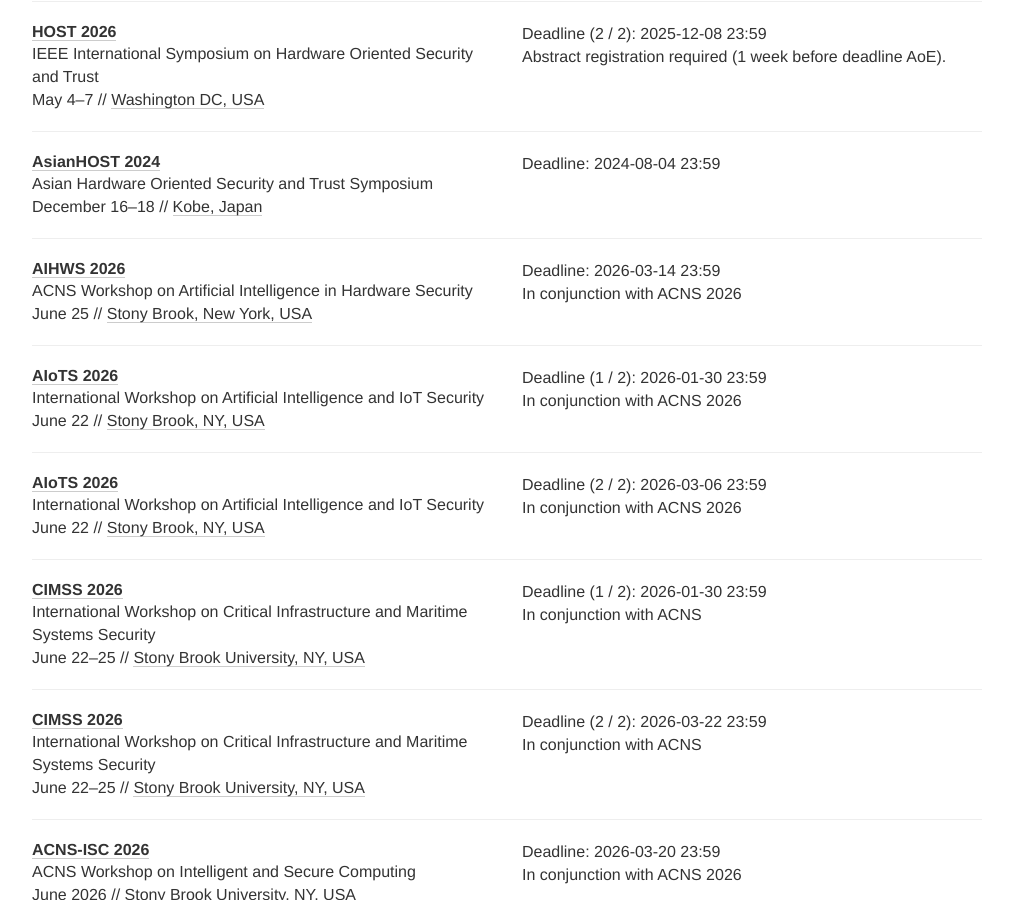
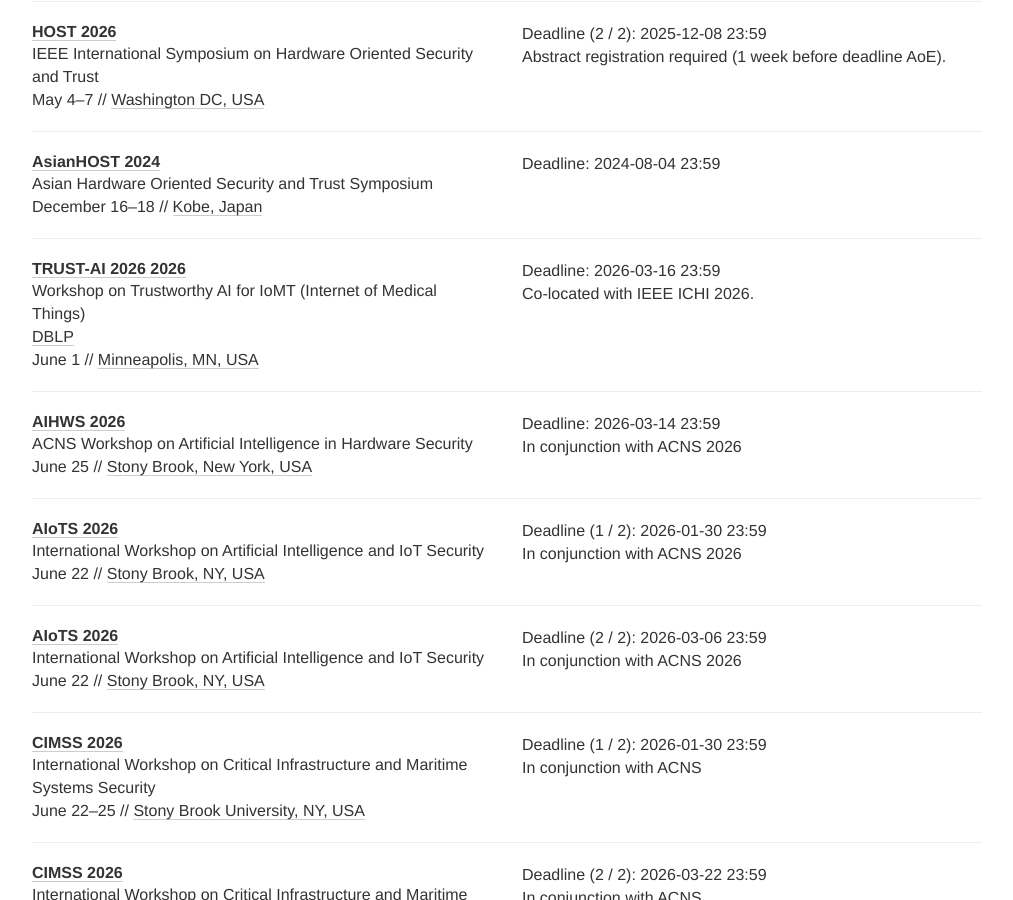
Before and after one commit to sec-deadlines/sec-deadlines.github.io, a Jekyll site: the page built from index.html, in a window 1280 px wide and 900 px high, scrolled down 12759 px. Shown: the whole window, without its empty margins (133-1146 px from the left). Built offline with Jekyll 4.4.1, drawn with Linux system fonts in a browser that asks for light colours; nearby versions of some CDN libraries; comment, search, counter and statistics services are not loaded.

Commit message:
Add TRUST-AI 2026 workshop
Added a new workshop entry for TRUST-AI 2026 with details.

```diff
--- a/_data/conferences.yml
+++ b/_data/conferences.yml
@@ -802,6 +802,18 @@
   tags: [SEC, CONF]
 
 # Workshops
+- name: TRUST-AI 2026
+  description: Workshop on Trustworthy AI for IoMT (Internet of Medical Things)
+  year: 2026
+  link: https://trustai2026.web.illinois.edu/
+  dblp: N/A
+  deadline:
+    - "2026-03-16 23:59"
+  comment: Co-located with IEEE ICHI 2026.
+  date: June 1
+  place: Minneapolis, MN, USA
+  tags: [SEC, PRIV, SHOP]
+
 - name: AIHWS
   description: ACNS Workshop on Artificial Intelligence in Hardware Security
   year: 2026
```
